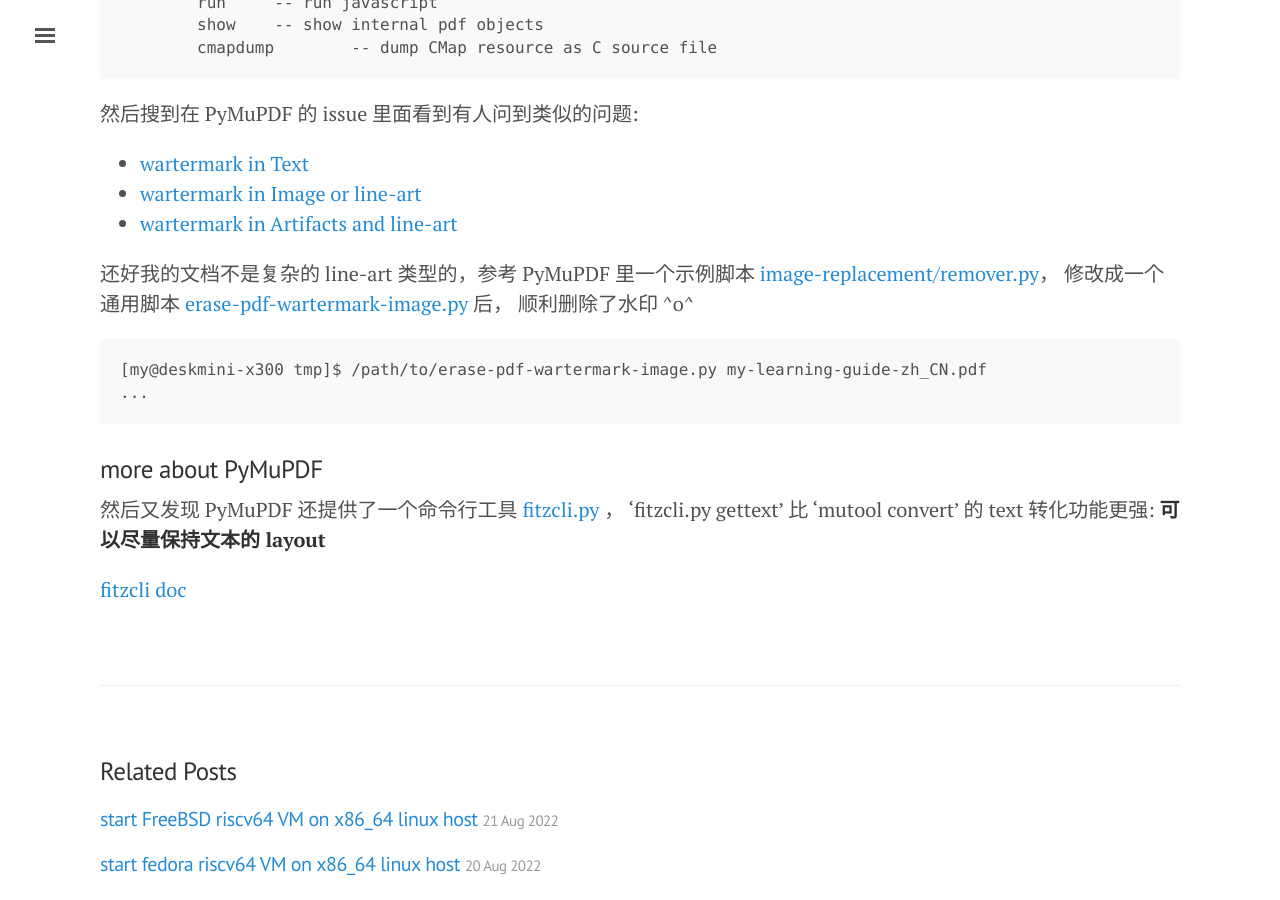
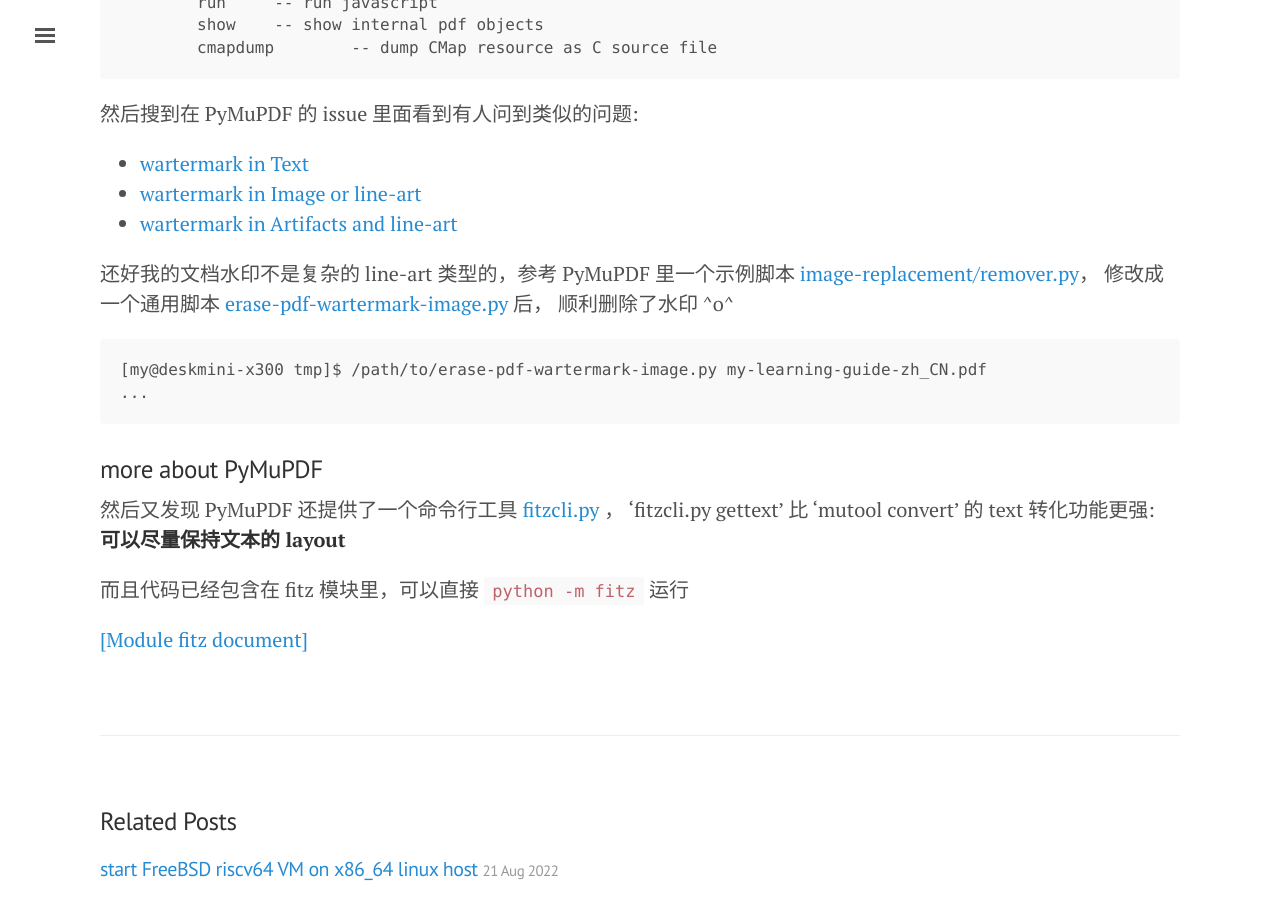
Before and after one commit to tcler/tcler.github.io, a Jekyll site: the page built from _posts/2022-11-01-remove-wartermark-image-from-pdf-by-PyMuPDF.md, in a window 1280 px wide and 900 px high, scrolled down 1220 px. Built offline with Jekyll 4.4.1, drawn with Linux system fonts in a browser that asks for light colours.

Commit message:
Update 2022-11-01-remove-wartermark-image-from-pdf-by-PyMuPDF.md

````diff
--- a/_posts/2022-11-01-remove-wartermark-image-from-pdf-by-PyMuPDF.md
+++ b/_posts/2022-11-01-remove-wartermark-image-from-pdf-by-PyMuPDF.md
@@ -42,7 +42,7 @@
 - [wartermark in Image or line-art](https://github.com/pymupdf/PyMuPDF/discussions/874)
 - [wartermark in Artifacts and line-art](https://github.com/pymupdf/PyMuPDF/discussions/1855)
 
-还好我的文档不是复杂的 line-art 类型的，参考 PyMuPDF 里一个示例脚本 [image-replacement/remover.py](https://github.com/pymupdf/PyMuPDF-Utilities/blob/master/image-replacement/remover.py)，
+还好我的文档水印不是复杂的 line-art 类型的，参考 PyMuPDF 里一个示例脚本 [image-replacement/remover.py](https://github.com/pymupdf/PyMuPDF-Utilities/blob/master/image-replacement/remover.py)，
 修改成一个通用脚本 [erase-pdf-wartermark-image.py](https://github.com/tcler/argparse-getopt-examples/blob/master/python/erase-pdf-wartermark-image.py) 后，
 顺利删除了水印 ^o^
 ```
@@ -52,6 +52,9 @@
 
 ### more about PyMuPDF
 然后又发现 PyMuPDF 还提供了一个命令行工具 [fitzcli.py](https://github.com/pymupdf/PyMuPDF-Utilities/blob/master/text-extraction/fitzcli.py) ，
-'fitzcli.py gettext' 比 'mutool convert' 的 text 转化功能更强: **可以尽量保持文本的 layout**
+'fitzcli.py gettext' 比 'mutool convert' 的 text 转化功能更强:
+**可以尽量保持文本的 layout**
 
-[fitzcli doc](https://pymupdf.readthedocs.io/en/latest/module.html)
+而且代码已经包含在 fitz 模块里，可以直接 `python -m fitz` 运行
+
+[[Module fitz document]](https://pymupdf.readthedocs.io/en/latest/module.html)
````
